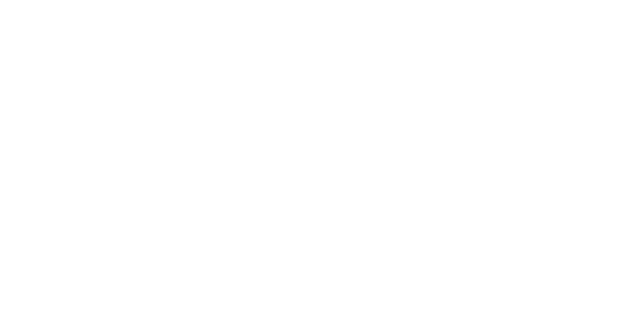
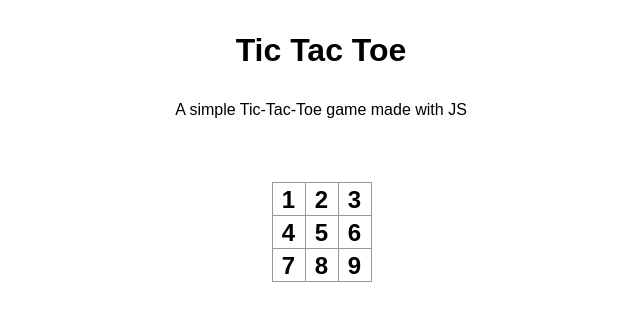
Before and after one commit to ndrsov/TicTacToe_TOP, a plain HTML site: page index.html in a window 1280 px wide. Shown: the whole page, without its empty margins (319-959 px from the left). Drawn offline with Linux system fonts and the light colour scheme.

Commit message:
Add basic styling and dummy markup

```diff
--- a/index.html
+++ b/index.html
@@ -8,6 +8,27 @@
     <title>Tic Tac Toe | The Odin Project</title>
   </head>
   <body>
+    <h1>Tic Tac Toe</h1>
+    <p>A simple Tic-Tac-Toe game made with JS</p>
+    <div class="container">
+      <div class="board">
+        <div class="board-row">
+          <button class="square">1</button>
+          <button class="square">2</button>
+          <button class="square">3</button>
+        </div>
+        <div class="board-row">
+          <button class="square">4</button>
+          <button class="square">5</button>
+          <button class="square">6</button>
+        </div>
+        <div class="board-row">
+          <button class="square">7</button>
+          <button class="square">8</button>
+          <button class="square">9</button>
+        </div>
+      </div>
+    </div>
     <script src="app.js"></script>
   </body>
 </html>
--- a/style.css
+++ b/style.css
@@ -0,0 +1,45 @@
+html {
+  box-sizing: border-box;
+}
+
+*,
+*:before,
+*:after {
+  box-sizing: inherit;
+  margin: 0;
+  padding: 0;
+}
+body {
+  font-family: sans-serif;
+}
+
+h1 {
+  text-align: center;
+  margin: 2rem;
+}
+
+p {
+  text-align: center;
+}
+
+.container {
+  display: flex;
+  align-items: center;
+  justify-content: center;
+  margin: 4rem;
+}
+
+.square {
+  background: #fff;
+  border: 1px solid #999;
+  float: left;
+  font-size: 24px;
+  font-weight: bold;
+  line-height: 34px;
+  height: 34px;
+  margin-right: -1px;
+  margin-top: -1px;
+  padding: 0;
+  text-align: center;
+  width: 34px;
+}
```
